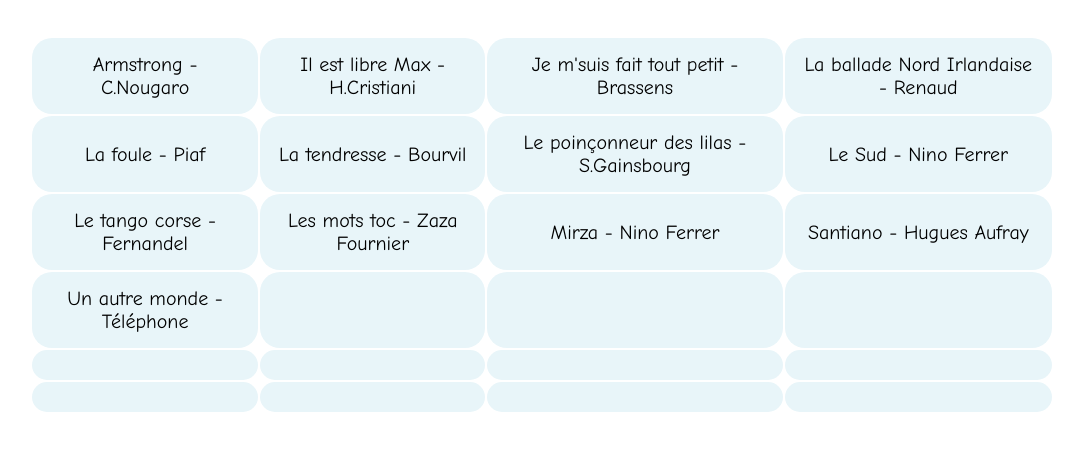
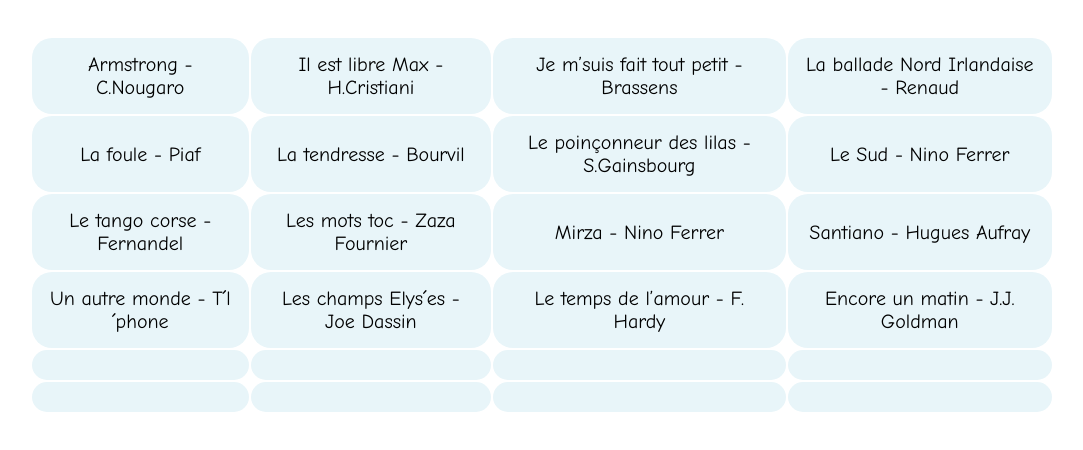
Before and after one commit to SoRenard/paroleschansonsweb, a plain HTML site: page htm/F.htm in a window 1280 px wide. Shown: the whole page, without its empty margins (98-1181 px from the left). Drawn offline with Linux system fonts and the light colour scheme.

Commit message:
envoi12/10

```diff
--- a/htm/F.htm
+++ b/htm/F.htm
@@ -18,7 +18,7 @@
 					</a>
 				</td>
 					<td class="arrondi" align=center bgcolor="#e8f5f9">
-					<a class="ecriture-noir" href="../pdf/Je m suis fait tout ptit.pdf">Je m'suis fait tout petit - Brassens
+					<a class="ecriture-noir" href="../pdf/Je m suis fait tout ptit.pdf">Je m&rsquo;suis fait tout petit - Brassens
 					</a>
 				</td>
 				<td class="arrondi" align=center bgcolor="#e8f5f9">
@@ -64,19 +64,19 @@
 			</tr>
 			<tr>
 				<td class="arrondi" align=center bgcolor="#e8f5f9">
-					<a class="ecriture-noir" href="../pdf/Un autre monde.pdf">Un autre monde - Téléphone
+					<a class="ecriture-noir" href="../pdf/Un autre monde.pdf">Un autre monde - T&acute;l&acute;phone
 					</a>
 				</td>
 				<td class="arrondi" align=center bgcolor="#e8f5f9">
-					<a class="ecriture-noir" href="../pdf/   .pdf">
+					<a class="ecriture-noir" href="../pdf/Les champs Elysées.pdf">Les champs Elys&acute;es - Joe Dassin
 					</a>
 				</td>
 					<td class="arrondi" align=center bgcolor="#e8f5f9">
-					<a class="ecriture-noir" href="../pdf/   .pdf">
+					<a class="ecriture-noir" href="../pdf/Le temps de l amour.pdf">Le temps de l&rsquo;amour - F. Hardy
 					</a>
 				</td>
 					<td class="arrondi" align=center bgcolor="#e8f5f9">
-					<a class="ecriture-noir" href="../pdf/    .pdf">
+					<a class="ecriture-noir" href="../pdf/Encore un matin.pdf">Encore un matin - J.J. Goldman
 					</a>
 				</td>
 			</tr>
```
Also changed, not shown: 3 other files.
